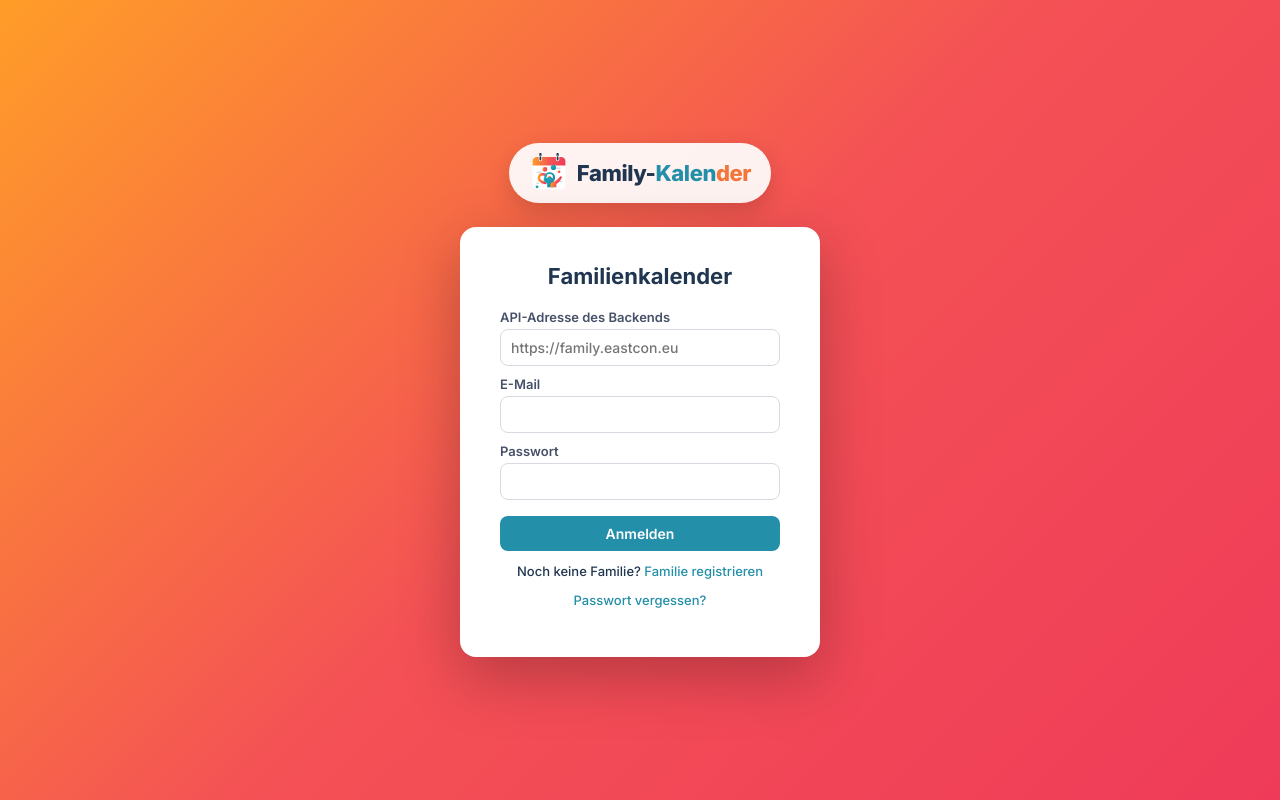
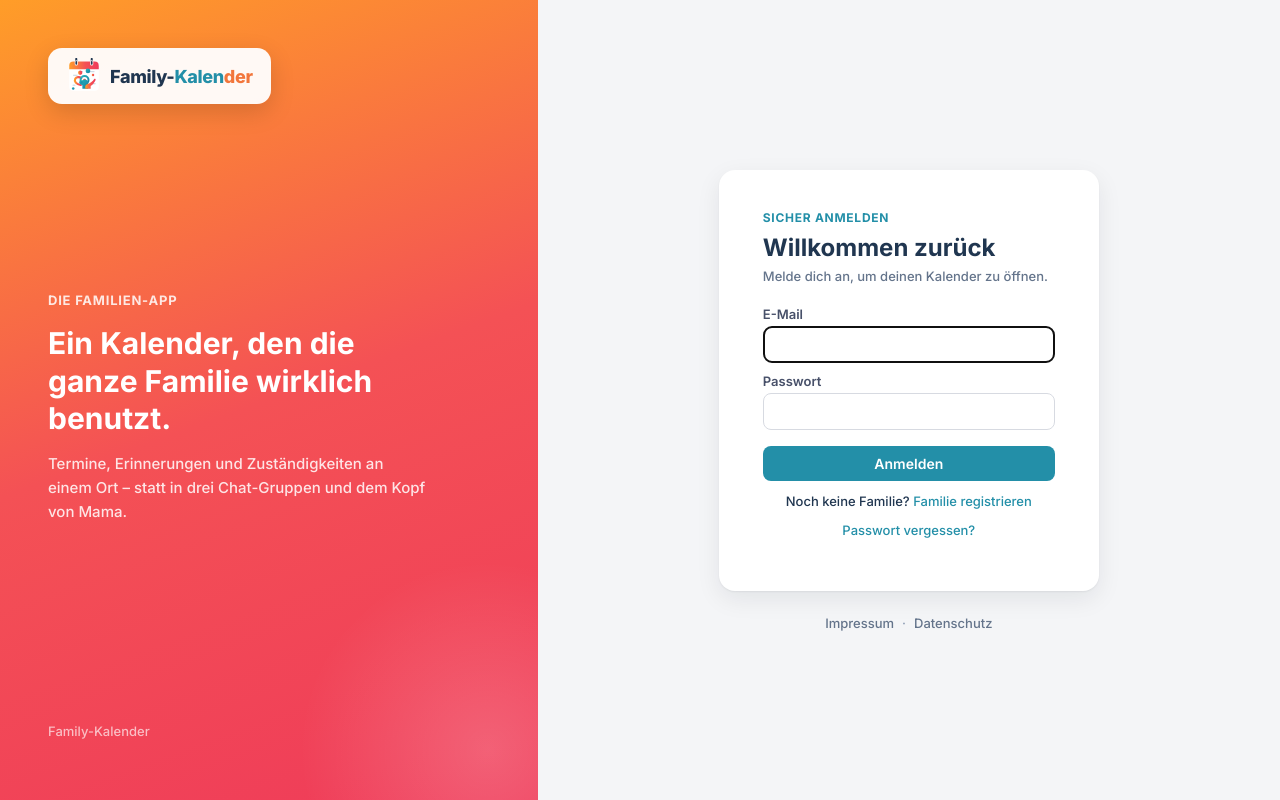
Before and after one commit to troemer909-hue/familycalendar, a PHP site: page /login.php in a window 1280 px wide. Run offline with PHP 8.4, Linux system fonts and the light colour scheme.

Commit message:
Feature: Login-Redesign (zweispaltig wie clubbify.de) + Impressum/Datenschutz
- Login- und Registrierungsseite jetzt zweispaltig (Produkt-Panel mit
  Logo/Headline auf dem Marken-Gradient links, Anmeldeformular rechts),
  angelehnt an das Layout von clubbify.de. Auf schmalen Bildschirmen
  (<860px) fällt die Seite auf eine einspaltige Karte zurück.
  Passwort-vergessen/zurücksetzen und Einladung-annehmen nutzen eine
  vereinfachte einspaltige Variante derselben Gradient-Bühne
  (.auth-standalone) - diese Nebenstrecken brauchen keine
  Produkt-Story.
- Das Pflichtfeld "API-Adresse des Backends" ist komplett entfernt:
  neue defaultApiBaseUrl()-Funktion (src/bootstrap.php) leitet die
  API-Basis-URL aus dem aktuellen Request-Host her, passend zur
  bestehenden Architektur (Client und API liegen immer auf derselben
  Domain). Alle *_submit.php-Skripte nutzen das jetzt statt eines
  POST-Felds.
- Neue Seiten public/impressum.php und public/datenschutz.php -
  Rechtsträger/Anschrift/Handelsregister 1:1 von matchguard.de
  übernommen (identische Firma, siehe Impressum), Datenschutztext auf
  die tatsächliche Datenverarbeitung von Family-Kalender umgeschrieben
  (Registrierung, Kalenderdaten, Familienmitglieder-Einladungen,
  Session-Cookie, optionale Push-Benachrichtigungen) statt der
  Marketing-Seiten-Variante von matchguard.de. Verlinkt vom
  Login-Bildschirm und aus dem eingeloggten Bereich (Sidebar-Footer).
- AGB bewusst noch nicht enthalten (siehe Konversation) - eigener
  Schritt, sobald Preis-/Laufzeitangaben feststehen.

Co-Authored-By: Claude Sonnet 5 <noreply@anthropic.com>
Claude-Session: https://claude.ai/code/session_013e5ANyJpK8YhU2FGeYyWMa

```diff
--- a/public/accept_invite_submit.php
+++ b/public/accept_invite_submit.php
@@ -2,7 +2,7 @@
 require_once __DIR__ . '/../src/bootstrap.php';
 requireCsrf();
 
-$apiBaseUrl = trim($_POST['api_base_url'] ?? '');
+$apiBaseUrl = defaultApiBaseUrl();
 $token = trim($_POST['token'] ?? '');
 $password = $_POST['password'] ?? '';
 $passwordConfirm = $_POST['password_confirm'] ?? '';
@@ -13,7 +13,7 @@ $redirectBack = function (string $message) use ($token): void {
 };
 
 if ($apiBaseUrl === '' || $token === '' || strlen($password) < 8) {
-    $redirectBack('Bitte API-Adresse, Code und ein Passwort (min. 8 Zeichen) angeben.');
+    $redirectBack('Bitte Code und ein Passwort (min. 8 Zeichen) angeben.');
 }
 if ($password !== $passwordConfirm) {
     $redirectBack('Die beiden Passwörter stimmen nicht überein.');
--- a/public/calendar.php
+++ b/public/calendar.php
@@ -209,6 +209,9 @@ if ($view === 'day') {
           <svg class="nav-icon" viewBox="0 0 24 24" fill="none" stroke="currentColor" stroke-width="1.8"><path d="M9 21H5a2 2 0 0 1-2-2V5a2 2 0 0 1 2-2h4"/><path d="M16 17l5-5-5-5"/><path d="M21 12H9"/></svg>
           <span>Abmelden</span>
         </a>
+        <p class="legal-links">
+          <a href="impressum.php">Impressum</a><span class="sep">·</span><a href="datenschutz.php">Datenschutz</a>
+        </p>
       </div>
     </nav>
   </aside>
--- a/public/forgot_password_submit.php
+++ b/public/forgot_password_submit.php
@@ -2,16 +2,14 @@
 require_once __DIR__ . '/../src/bootstrap.php';
 requireCsrf();
 
-$apiBaseUrl = trim($_POST['api_base_url'] ?? '');
+$apiBaseUrl = defaultApiBaseUrl();
 $email = trim($_POST['email'] ?? '');
 
 if ($apiBaseUrl === '' || $email === '') {
-    header('Location: forgot_password.php?error=' . urlencode('Bitte API-Adresse und E-Mail angeben.'));
+    header('Location: forgot_password.php?error=' . urlencode('Bitte E-Mail-Adresse angeben.'));
     exit;
 }
 
-// API-Adresse merken, wie bei login_submit.php - erleichtert den
-// anschließenden Wechsel zu reset_password.php.
 saveConfig(['api_base_url' => $apiBaseUrl]);
 
 $client = new ApiClient($apiBaseUrl, null);
--- a/public/login.php
+++ b/public/login.php
@@ -1,6 +1,5 @@
 <?php
 require_once __DIR__ . '/../src/bootstrap.php';
-$config = loadConfig();
 $error = $_GET['error'] ?? null;
 $notice = $_GET['notice'] ?? null;
 ?>
@@ -13,18 +12,27 @@ $notice = $_GET['notice'] ?? null;
 <?= pwaHeadTags() ?>
 </head>
 <body>
-  <div class="login-wrap">
+  <div class="auth-layout">
+    <aside class="auth-panel">
+      <?= brandLogo('', 'login.php') ?>
+      <div class="auth-panel-copy">
+        <p class="eyebrow">Die Familien-App</p>
+        <h1>Ein Kalender, den die ganze Familie wirklich benutzt.</h1>
+        <p>Termine, Erinnerungen und Zuständigkeiten an einem Ort – statt in drei Chat-Gruppen und dem Kopf von Mama.</p>
+      </div>
+      <p class="auth-panel-footer">Family-Kalender</p>
+    </aside>
+    <main class="auth-content">
       <?= brandLogo('', 'login.php') ?>
       <div class="login-card">
-      <h1>Familienkalender</h1>
+        <p class="eyebrow">Sicher anmelden</p>
+        <h1>Willkommen zurück</h1>
+        <p class="hint-text card-intro">Melde dich an, um deinen Kalender zu öffnen.</p>
 
         <form method="post" action="login_submit.php">
           <?= csrfField() ?>
-        <label>API-Adresse des Backends</label>
-        <input type="text" name="api_base_url" value="<?= h($config['api_base_url']) ?>" placeholder="https://family.eastcon.eu" required />
-
           <label>E-Mail</label>
-        <input type="email" name="email" required />
+          <input type="email" name="email" required autofocus />
 
           <label>Passwort</label>
           <input type="password" name="password" required />
@@ -42,6 +50,10 @@ $notice = $_GET['notice'] ?? null;
           <p class="error-box"><?= h($error) ?></p>
         <?php endif; ?>
       </div>
+      <footer class="auth-footer">
+        <a href="impressum.php">Impressum</a><span class="sep">·</span><a href="datenschutz.php">Datenschutz</a>
+      </footer>
+    </main>
   </div>
 </body>
 </html>
--- a/public/login_submit.php
+++ b/public/login_submit.php
@@ -2,17 +2,15 @@
 require_once __DIR__ . '/../src/bootstrap.php';
 requireCsrf();
 
-$apiBaseUrl = trim($_POST['api_base_url'] ?? '');
+$apiBaseUrl = defaultApiBaseUrl();
 $email = trim($_POST['email'] ?? '');
 $password = $_POST['password'] ?? '';
 
 if ($apiBaseUrl === '' || $email === '' || $password === '') {
-    header('Location: login.php?error=' . urlencode('Bitte alle Felder ausfüllen.'));
+    header('Location: login.php?error=' . urlencode('Bitte E-Mail und Passwort ausfüllen.'));
     exit;
 }
 
-// API-Adresse merken, BEVOR wir sie brauchen – auch wenn der Login scheitert,
-// muss das Feld beim nächsten Versuch nicht neu eingetippt werden.
 saveConfig(['api_base_url' => $apiBaseUrl, 'token' => null]);
 
 $client = new ApiClient($apiBaseUrl, null);
--- a/public/register_submit.php
+++ b/public/register_submit.php
@@ -2,7 +2,7 @@
 require_once __DIR__ . '/../src/bootstrap.php';
 requireCsrf();
 
-$apiBaseUrl = trim($_POST['api_base_url'] ?? '');
+$apiBaseUrl = defaultApiBaseUrl();
 $familyName = trim($_POST['family_name'] ?? '');
 $adminName = trim($_POST['admin_name'] ?? '');
 $email = trim($_POST['email'] ?? '');
--- a/public/reset_password_submit.php
+++ b/public/reset_password_submit.php
@@ -2,7 +2,7 @@
 require_once __DIR__ . '/../src/bootstrap.php';
 requireCsrf();
 
-$apiBaseUrl = trim($_POST['api_base_url'] ?? '');
+$apiBaseUrl = defaultApiBaseUrl();
 $token = trim($_POST['token'] ?? '');
 $password = $_POST['password'] ?? '';
 $passwordConfirm = $_POST['password_confirm'] ?? '';
@@ -13,7 +13,7 @@ $redirectBack = function (string $message) use ($token): void {
 };
 
 if ($apiBaseUrl === '' || $token === '' || strlen($password) < 8) {
-    $redirectBack('Bitte API-Adresse, Code und ein Passwort (min. 8 Zeichen) angeben.');
+    $redirectBack('Bitte Code und ein Passwort (min. 8 Zeichen) angeben.');
 }
 if ($password !== $passwordConfirm) {
     $redirectBack('Die beiden Passwörter stimmen nicht überein.');
--- a/public/styles.css
+++ b/public/styles.css
@@ -34,31 +34,96 @@ a:hover { text-decoration: underline; }
 .brand .word-orange { color: #f2763b; }
 .brand:hover { text-decoration: none; }
 
-.login-wrap {
+/* -------------------------- Anmeldung/Registrierung (zweispaltig) -------------------------- */
+.auth-layout { min-height: 100vh; display: flex; }
+
+.auth-panel {
+  flex: 0 0 42%;
+  background: linear-gradient(160deg, var(--warm-1), var(--warm-2), var(--warm-3));
+  color: #fff;
+  padding: 48px;
+  display: flex;
+  flex-direction: column;
+  justify-content: space-between;
+  position: relative;
+  overflow: hidden;
+}
+.auth-panel::after {
+  content: '';
+  position: absolute;
+  right: -140px;
+  bottom: -140px;
+  width: 380px;
+  height: 380px;
+  border-radius: 50%;
+  background: radial-gradient(circle, rgba(255,255,255,.18), transparent 70%);
+}
+.auth-panel .brand {
+  background: rgba(255,255,255,.95);
+  padding: 10px 18px;
+  border-radius: 14px;
+  box-shadow: 0 8px 24px rgba(0,0,0,.15);
+  align-self: flex-start;
+  position: relative;
+}
+.auth-panel-copy { margin: auto 0; max-width: 380px; position: relative; }
+.auth-panel-copy .eyebrow { font-size: 13px; font-weight: 700; text-transform: uppercase; letter-spacing: .06em; color: rgba(255,255,255,.85); margin: 0 0 14px; }
+.auth-panel-copy h1 { font-size: 30px; line-height: 1.25; margin: 0 0 14px; color: #fff; }
+.auth-panel-copy p { color: rgba(255,255,255,.85); font-size: 15px; line-height: 1.6; margin: 0; }
+.auth-panel-footer { font-size: 13px; color: rgba(255,255,255,.65); position: relative; }
+
+.auth-content {
+  flex: 1;
+  display: flex;
+  flex-direction: column;
+  align-items: center;
+  justify-content: center;
+  padding: 40px 24px;
+  background: #f4f5f7;
+}
+.auth-content .brand { display: none; margin-bottom: 28px; }
+
+.login-card {
+  background: #fff;
+  padding: 40px 44px;
+  border-radius: 16px;
+  width: 380px;
+  max-width: 100%;
+  box-shadow: 0 1px 2px rgba(16,24,40,.06), 0 8px 24px rgba(16,24,40,.08);
+}
+.eyebrow { font-size: 12px; font-weight: 700; text-transform: uppercase; letter-spacing: .06em; color: var(--teal); margin: 0 0 8px; }
+.login-card h1, .login-card h2 { margin: 0 0 6px; font-size: 24px; }
+.login-card .card-intro { margin: 0 0 22px; }
+
+.auth-footer { margin-top: 24px; font-size: 13px; color: #94a3b8; text-align: center; }
+.auth-footer a { color: #64748b; }
+.auth-footer .sep { margin: 0 8px; }
+
+@media (max-width: 860px) {
+  .auth-panel { display: none; }
+  .auth-content .brand { display: flex; }
+}
+
+/* Einfachere, einspaltige Variante für Nebenstrecken (Passwort vergessen/
+   zurücksetzen, Einladung annehmen) - dieselbe Gradient-Bühne wie der
+   Haupt-Login, aber ohne die zweispaltige Produkt-Story, da hier niemand
+   zum ersten Mal auf die App trifft. */
+.auth-standalone {
   min-height: 100vh;
   display: flex;
   flex-direction: column;
   align-items: center;
   justify-content: center;
   gap: 24px;
-  background: linear-gradient(135deg, var(--warm-1), var(--warm-2), var(--warm-3));
+  padding: 40px 24px;
+  background: linear-gradient(160deg, var(--warm-1), var(--warm-2), var(--warm-3));
 }
-.login-wrap .brand {
-  background: rgba(255,255,255,.92);
-  padding: 10px 20px;
-  border-radius: 999px;
+.auth-standalone .brand {
+  background: rgba(255,255,255,.95);
+  padding: 10px 18px;
+  border-radius: 14px;
   box-shadow: 0 8px 24px rgba(0,0,0,.15);
 }
-.login-wrap .brand .mark { width: 40px; height: 40px; }
-.login-wrap .brand .word { font-size: 22px; }
-.login-card {
-  background: #fff;
-  padding: 36px 40px;
-  border-radius: 16px;
-  width: 360px;
-  box-shadow: 0 20px 60px rgba(0,0,0,0.25);
-}
-.login-card h1 { margin: 0 0 20px; font-size: 22px; text-align: center; }
 
 label { display: block; font-size: 13px; font-weight: 600; margin: 10px 0 4px; color: #475069; }
 input[type=text], input[type=email], input[type=password], input[type=number],
@@ -128,6 +193,9 @@ button, .btn {
 .nav-icon { width: 18px; height: 18px; flex-shrink: 0; color: #64748b; margin-top: 1px; }
 .nav-link-muted { color: #64748b; }
 .nav-group-footer { margin-top: 8px; padding-top: 12px; border-top: 1px solid #e5e7ec; }
+.legal-links { margin: 8px 0 0; padding: 0 8px; font-size: 12px; color: #94a3b8; }
+.legal-links a { color: #94a3b8; }
+.legal-links .sep { margin: 0 6px; }
 
 .main-area { flex: 1; padding: 20px 28px; }
 
@@ -181,6 +249,11 @@ button, .btn {
 
 /* -------------------------- Formularseiten -------------------------- */
 .form-card { background: #fff; padding: 28px 32px; border-radius: 14px; max-width: 480px; }
+
+/* -------------------------- Rechtliche Seiten (Impressum/Datenschutz) -------------------------- */
+.legal-page section { margin-top: 24px; }
+.legal-page section h2 { font-size: 16px; margin: 0 0 8px; }
+.legal-page section p { margin: 0; line-height: 1.6; color: #475069; }
 .row { display: flex; gap: 12px; }
 .row > * { flex: 1; }
 .checkbox-label { display: flex; align-items: center; gap: 8px; font-weight: 500; }
--- a/src/bootstrap.php
+++ b/src/bootstrap.php
@@ -23,6 +23,28 @@ require_once __DIR__ . '/Helpers.php';
 // z.B. 'https://kalender.eastcon.eu'. Dann ist das Feld auf der
 // Login-/Registrierungsseite automatisch vorausgefüllt.
 const DEFAULT_API_BASE_URL = '';
+
+/**
+ * Leitet die API-Basis-URL aus dem aktuellen Request her, wenn
+ * DEFAULT_API_BASE_URL nicht gesetzt ist - in diesem zusammengeführten
+ * Setup liegen Client und API immer auf derselben Domain (siehe oben), das
+ * manuelle Eintragen der "API-Adresse" bei jedem Login war daher reine
+ * Reibung ohne echten Nutzen. $_SERVER['HTTP_HOST'] kommt vom Client und
+ * wird NICHT für sicherheitsrelevante Entscheidungen verwendet (nur um die
+ * URL für den eigenen nachgelagerten API-Call zusammenzubauen, der ohnehin
+ * serverseitig authentifiziert/validiert wird).
+ */
+function defaultApiBaseUrl(): string
+{
+    if (DEFAULT_API_BASE_URL !== '') {
+        return DEFAULT_API_BASE_URL;
+    }
+    if (empty($_SERVER['HTTP_HOST'])) {
+        return '';
+    }
+    $scheme = (!empty($_SERVER['HTTPS']) && $_SERVER['HTTPS'] !== 'off') ? 'https' : 'http';
+    return $scheme . '://' . $_SERVER['HTTP_HOST'];
+}
 
 /**
  * Auth-Daten sind bewusst NICHT mehr in einer gemeinsamen Datei gespeichert
```
Also changed, not shown: public/accept_invite.php (+6 -7 lines), public/datenschutz.php (added, +181 -0 lines), public/forgot_password.php (+6 -7 lines), public/impressum.php (added, +83 -0 lines), public/register.php (+18 -6 lines), public/reset_password.php (+6 -7 lines). Lines whose indentation alone changed are shown as unchanged.
